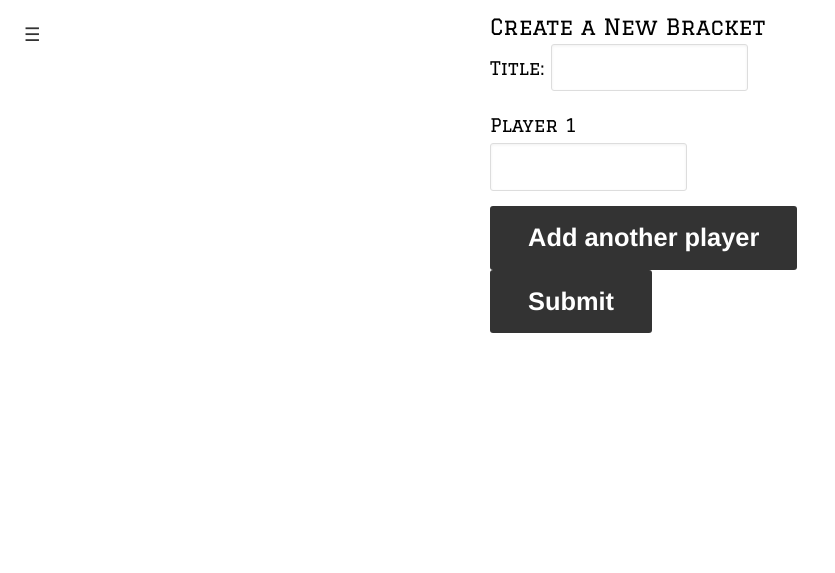
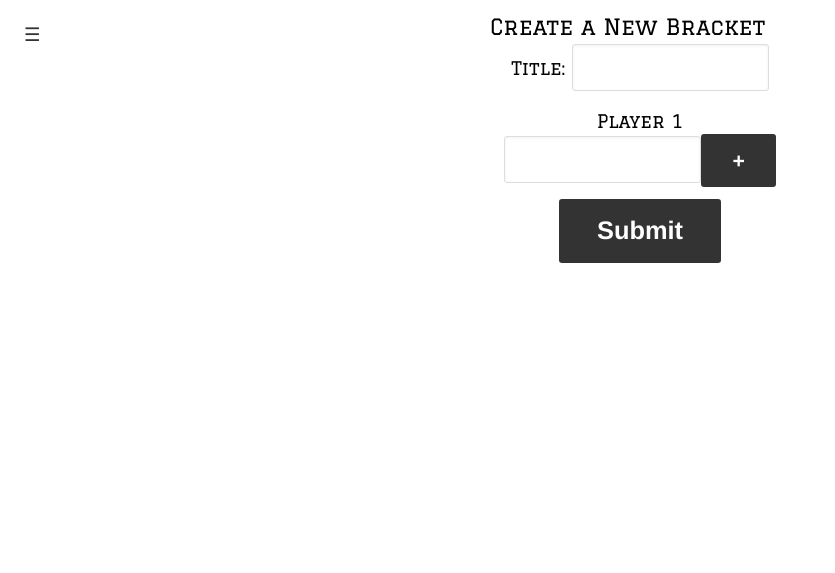
Before and after one commit to TIY-Bracket/bracket_api, a Django app: page /bracket_create/ in a window 1280 px wide. Shown: the part 36-609 px from the top of the page, without its empty margins (0-835 px from the left). Run offline with Django 3.2, Linux system fonts and the light colour scheme; some libraries are stand-ins or nearby versions.

Commit message:
Add/remove players.

```diff
--- a/api/static/_bracket_create.scss
+++ b/api/static/_bracket_create.scss
@@ -1,7 +1,7 @@
 form {
-    line-height: 2em;
-    width: 300px;
-    margin: 0 auto;
+    text-align: center;
+    width: 600px;
+    margin: auto;
 }
 p {
     width: 300px;
--- a/api/static/main.css
+++ b/api/static/main.css
@@ -353,9 +353,9 @@ h2:before {
   box-sizing: border-box; }
 
 form {
-  line-height: 2em;
-  width: 300px;
-  margin: 0 auto; }
+  text-align: center;
+  width: 600px;
+  margin: auto; }
 
 p {
   width: 300px;
--- a/api/templates/api/bracket_create.html
+++ b/api/templates/api/bracket_create.html
@@ -3,31 +3,34 @@
 {% block content %}
 
 <p>Create a New Bracket</p>
-<div id="new_player" class="control-group inlineForm">
+<div id="new_competitor" class="control-group inlineForm">
 <form action="" method="post">
-
     {% csrf_token %}
     Title: <input type="text" class="bracket-title" name="Title" maxlength="36" size="12"/> <br/>
 
-<div id="dynamicInput">
+    <div id="competitors">
         Player 1<br>
-<input type="text" class="competitor-input" name="Competitor1" maxlength="36" size="12"/> <br/>
+        <input type="text" class="competitor-input" name="Competitor1" size="12" autocomplete="off" /><input type="button" id="add_competitor()" onClick="addCompetitor()" value="+" />
     </div>
     <p>
-<input type="button" value="Add another player" onClick="addInput('dynamicInput');">
         <input type="submit" />
     </p>
 </form>
+</div>
+<script type="text/javascript">
+var i = 1;
+function addCompetitor() {
+    console.log('here');
+    i++;
+    var div = document.createElement('div');
+    div.innerHTML = 'Player'+i+'<br><input type="text" class="competitor-input" name="Competitor"'+i+' size="12" autocomplete="off" /><input type="button" id="add_competitor()" onClick="addCompetitor()" value="+" /><input type="button" value="-" onClick="removeCompetitor(this)">';
+    document.getElementById('competitors').appendChild(div);
+}
 
-<script>
-var counter = 1;
-    function addInput(divName){
-        var newdiv = document.createElement('div');
-        var competitor = "Competitor" + counter + 1;
-        newdiv.innerHTML = "Player " + (counter + 1) + " <br><input type=text class='competitor-input' name=Competitor" + (counter + 1) + " maxlength='36' size='12'/>";
-        document.getElementById(divName).appendChild(newdiv);
-        counter++;
+function removeCompetitor(div) {
+    document.getElementById('competitors').removeChild( div.parentNode );
+    i--;
 }
 </script>
-</div>
+
 {% endblock %}
```
Also changed, not shown: 1 other file. Lines whose indentation alone changed are shown as unchanged.
